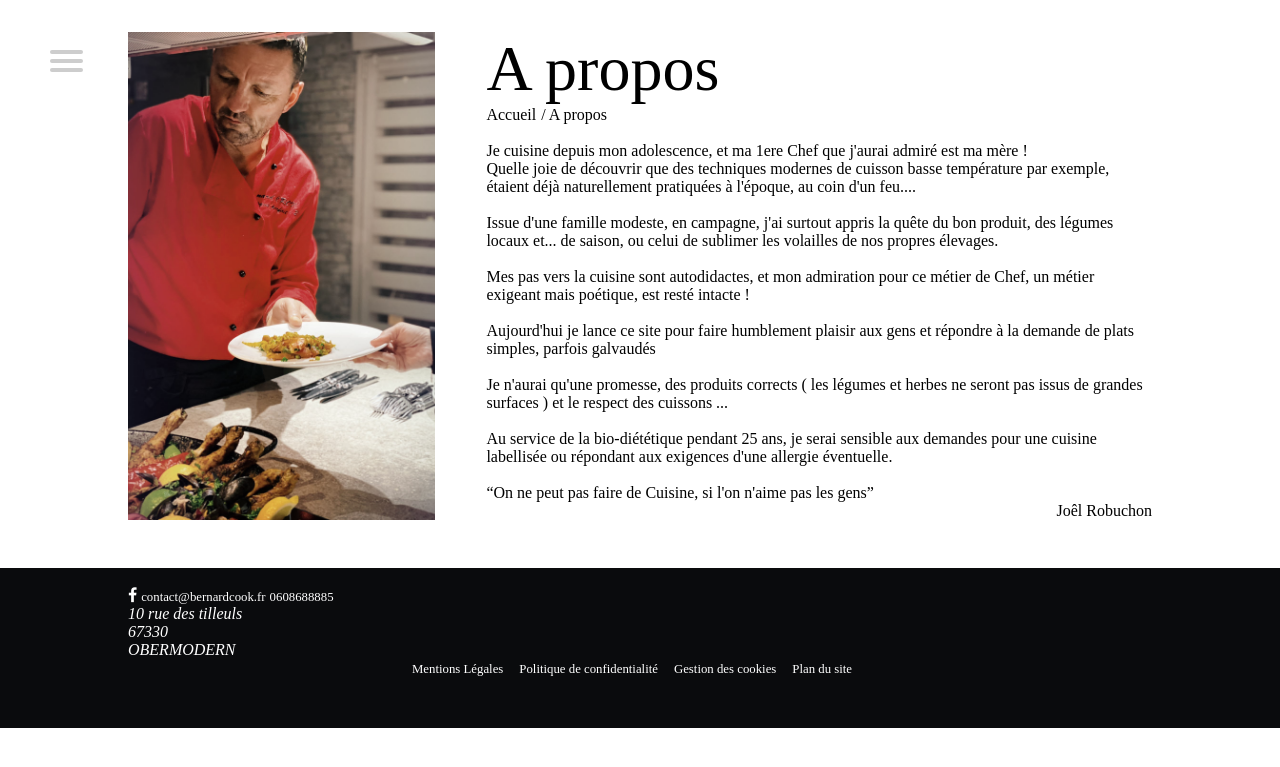
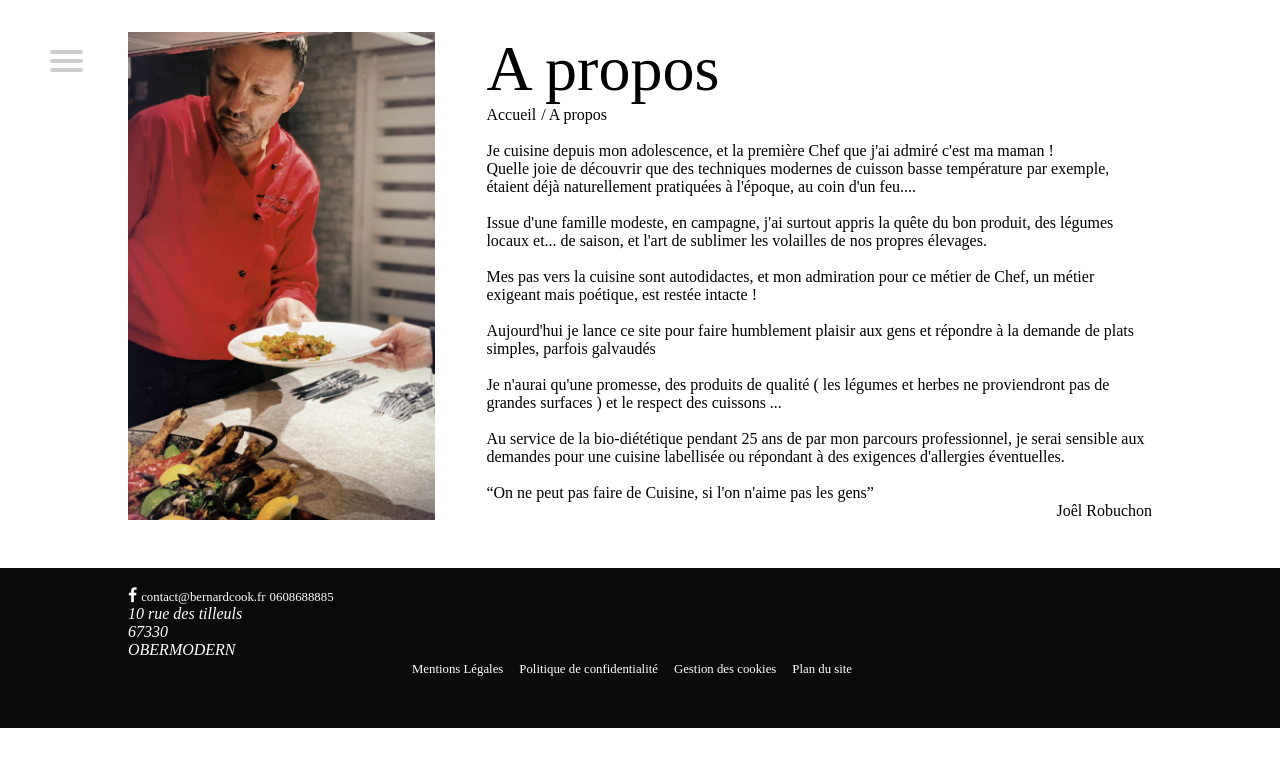
Before and after one commit to thomas6791/bernardcook, a Jekyll site: the page built from a-propos.html, in a window 1280 px wide. Shown: the top 767 px of the page. Built offline with Jekyll 4.4.1, drawn with Linux system fonts in a browser that asks for light colours; nearby versions of some CDN libraries; some web fonts are replaced.

Commit message:
change a propos

```diff
--- a/a-propos.html
+++ b/a-propos.html
@@ -11,12 +11,13 @@ bread: A propos
     {% include breadcrumbs.html %}
     <br>
     <p>
-      Je cuisine depuis mon adolescence, et ma 1ere Chef que j'aurai admiré est ma mère ! <br>Quelle joie de découvrir que des techniques modernes de cuisson basse température par exemple, étaient déjà naturellement pratiquées à l'époque, au coin d'un feu....<br><br>
-      Issue d'une famille modeste, en campagne, j'ai surtout appris la quête du bon produit, des légumes locaux et... de saison, ou celui de sublimer les volailles de nos propres élevages.<br><br>
-      Mes pas vers la cuisine sont autodidactes, et mon admiration pour ce métier de Chef, un métier exigeant mais poétique, est resté intacte !<br><br>
+      Je cuisine depuis mon adolescence, et la première  Chef que j'ai admiré c'est ma maman !<br>
+      Quelle joie de découvrir que des techniques modernes de cuisson basse température par exemple, étaient déjà naturellement pratiquées à l'époque, au coin d'un feu....<br><br>
+      Issue d'une famille modeste, en campagne, j'ai surtout appris la quête du bon produit, des légumes locaux et... de saison, et l'art de sublimer les volailles de nos propres élevages.<br><br>
+      Mes pas vers la cuisine sont autodidactes, et mon admiration pour ce métier de Chef, un métier exigeant mais poétique, est restée intacte !<br><br>
       Aujourd'hui je lance ce site pour faire humblement plaisir aux gens et répondre à la demande de plats simples, parfois galvaudés<br><br>
-      Je n'aurai qu'une promesse, des produits corrects ( les légumes et herbes ne seront pas issus de grandes surfaces ) et le respect des cuissons ...<br><br>
-      Au service de la bio-diététique pendant 25 ans, je serai sensible aux demandes pour une cuisine labellisée ou répondant aux exigences d'une allergie éventuelle.<br><br>
+      Je n'aurai qu'une promesse, des produits de qualité ( les légumes et herbes ne proviendront pas de grandes surfaces ) et le respect des cuissons ...<br><br>
+      Au service de la bio-diététique pendant 25 ans de par mon parcours professionnel, je serai sensible aux demandes pour une cuisine labellisée ou répondant à des exigences d'allergies éventuelles.<br><br>
 
       &ldquo;On ne peut pas faire de Cuisine, si l'on n'aime pas les gens&rdquo;<br>
       <span>Joêl Robuchon</span>
```
